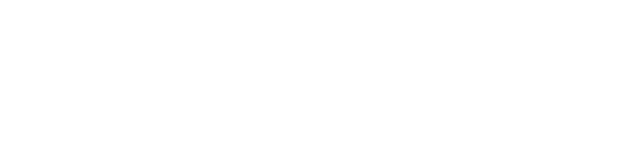
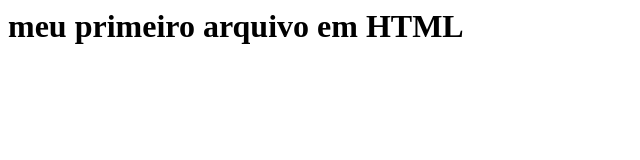
Before and after one commit to KetlinNunes/ge-programacao2022, a plain HTML site: page index.html in a window 1280 px wide. Shown: the whole page, without its empty margins (0-640 px from the left). Drawn offline with Linux system fonts and the light colour scheme.

Commit message:
Update index.html
Criando meu primeiro arquivo em HTML

```diff
--- a/index.html
+++ b/index.html
@@ -1 +1,3 @@
 <html>
+  <h1>meu primeiro arquivo em HTML </h1>
+</html>
```
